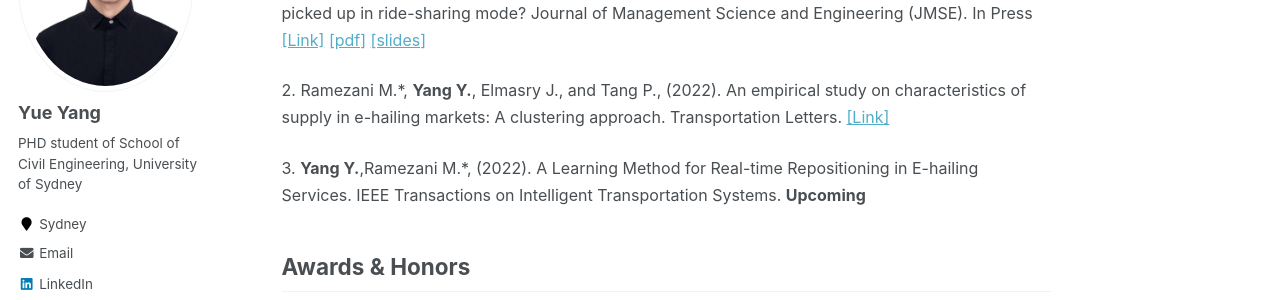
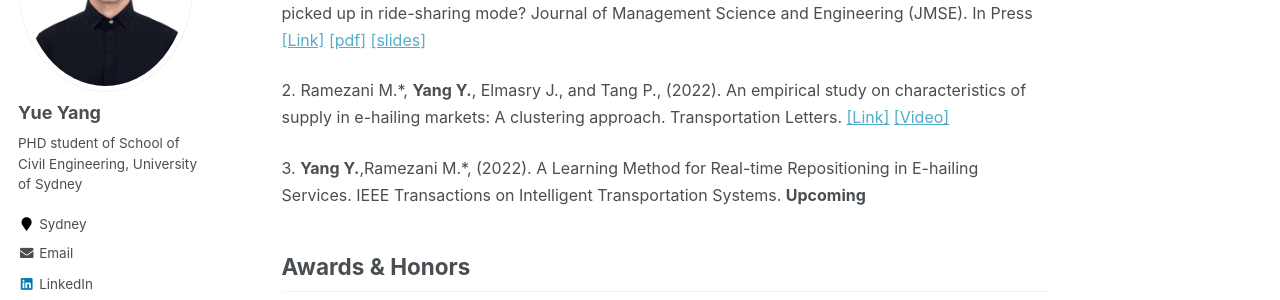
Before and after one commit to marco-yue/biography, a Jekyll site: the page built from _pages/about.md, in a window 1280 px wide and 900 px high, scrolled down 1712 px. Shown: the part 153-453 px from the top of the window. Built offline with Jekyll 4.4.1, drawn with Linux system fonts in a browser that asks for light colours.

Commit message:
Update about.md

```diff
--- a/_pages/about.md
+++ b/_pages/about.md
@@ -84,7 +84,7 @@ redirect_from:
 
 <p><font size=3>
 2. Ramezani M.*, <b>Yang Y.</b>, Elmasry J., and Tang P., (2022). An empirical study on characteristics of supply in e-hailing markets: A clustering
-approach. Transportation Letters.  <a href="https://www.tandfonline.com/doi/abs/10.1080/19427867.2022.2079869">[Link]</a>
+approach. Transportation Letters.  <a href="https://www.tandfonline.com/doi/abs/10.1080/19427867.2022.2079869">[Link]</a> <a href="https://www.youtube.com/watch?v=WPxiGwZCrwY">[Video]</a>
   </font></p>
 
 
```
